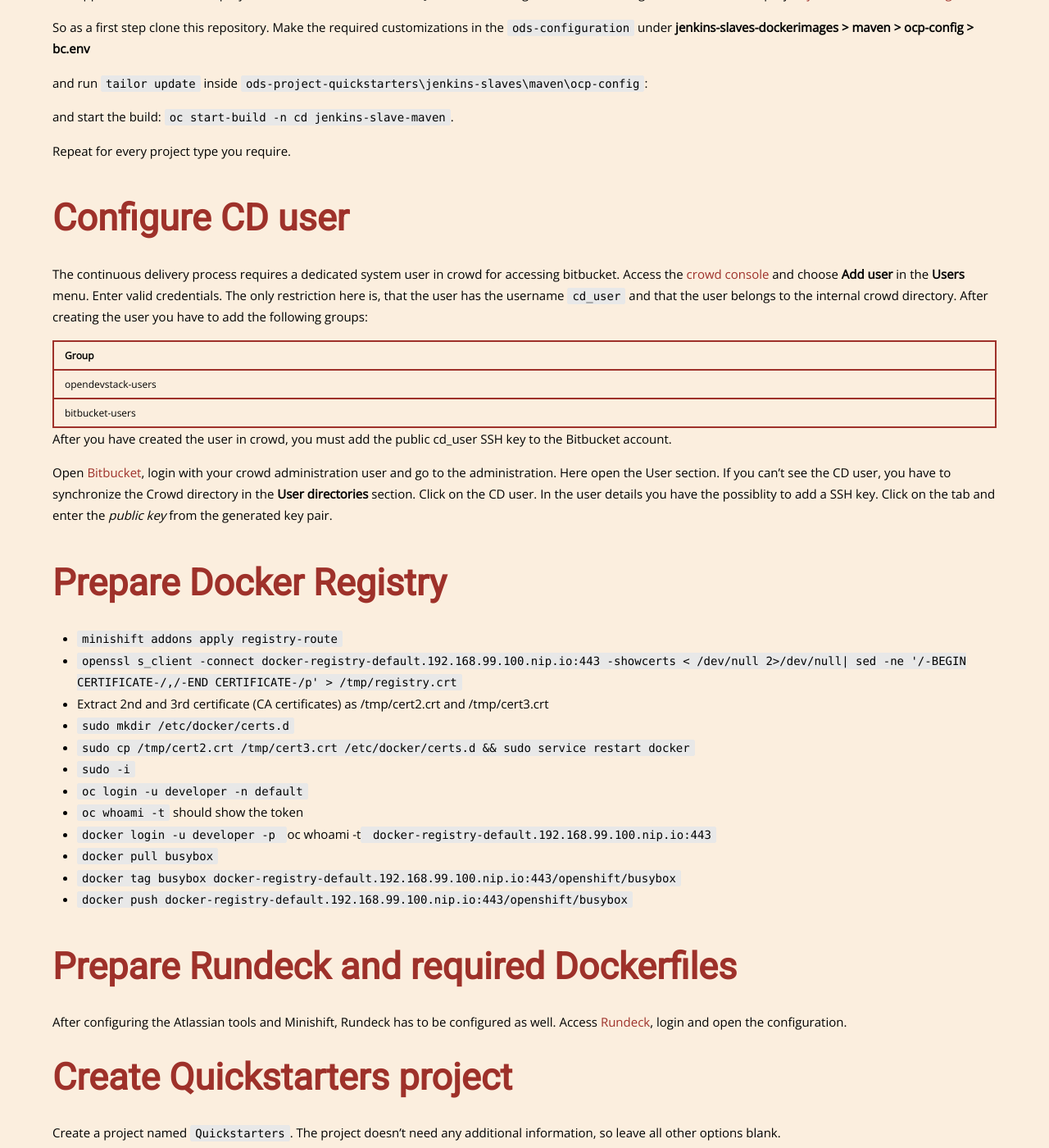
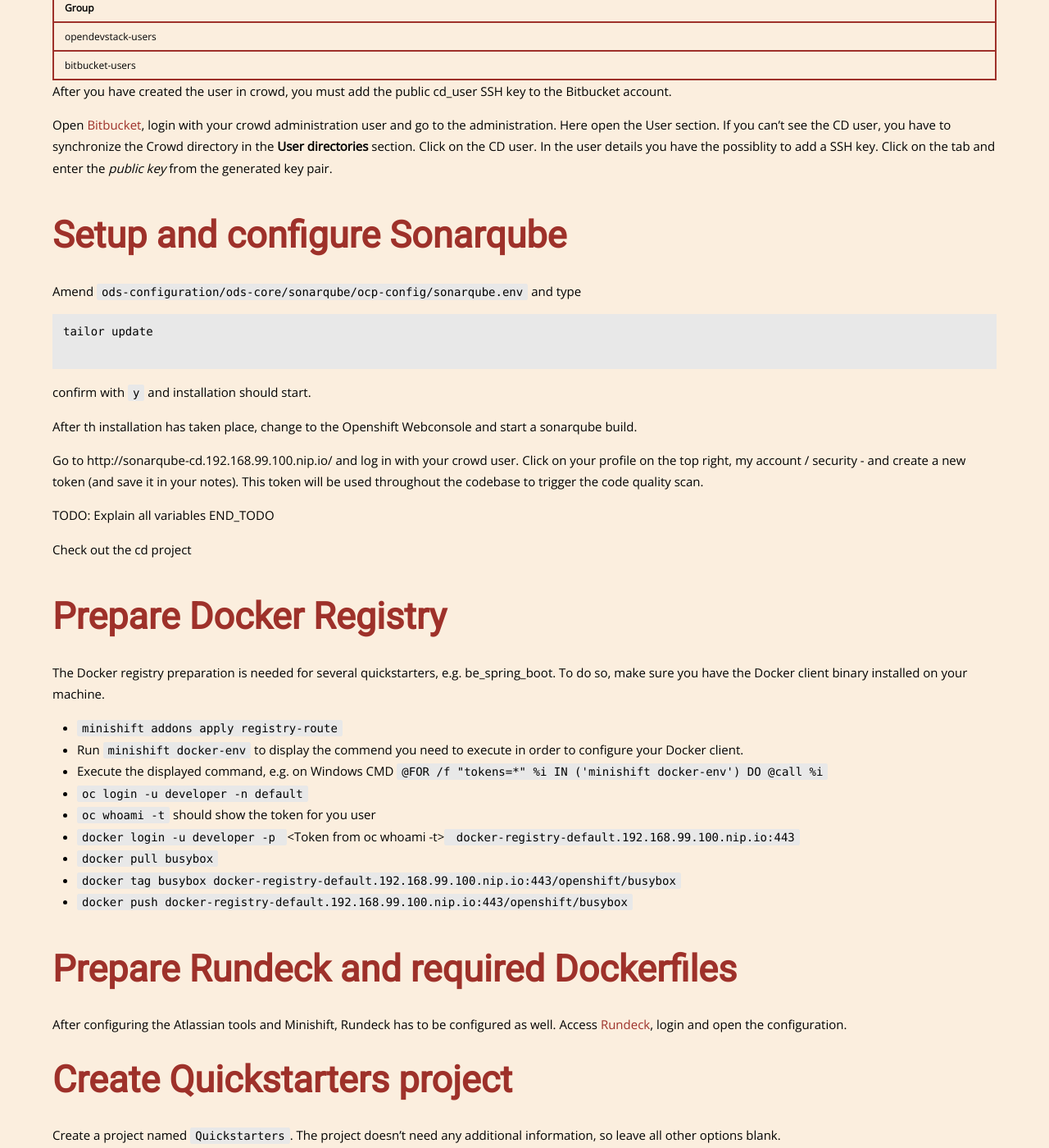
Before and after one commit to opendevstack/opendevstack.github.io, a Jekyll site: the page built from doc/getting-started.md, in a window 1280 px wide and 1400 px high, scrolled down 22827 px. Shown: the whole window at 82% size. Built offline with Jekyll 4.4.1, drawn with Linux system fonts in a browser that asks for light colours; nearby versions of some CDN libraries; our own code applies the rules of GitHub Pages for plain Markdown files; some of the changed text lies outside the part shown.

Commit message:
changed step order and added minishift command to docker registry preparation

````diff
--- a/doc/getting-started.md
+++ b/doc/getting-started.md
@@ -33,9 +33,9 @@
 			- [Install Minishift certificate on Atlassian server](#install-minishift-certificate-on-atlassian-server)
 		- [Setup and Configure Nexus3](#setup-and-configure-nexus3)
 			- [Configure Repository Manager](#configure-repository-manager)
-		- [Setup and Configure Sonarqube](#setup-and-configure-sonarqube)
 		- [Import base templates](#import-base-templates)
 		- [Configure CD user](#configure-cd-user)
+		- [Setup and Configure Sonarqube](#setup-and-configure-sonarqube)
 		- [Configure Rundeck](#configure-rundeck)
 			- [Create Quickstarters project](#create-quickstarters-project)
 			- [Openshift API token](#openshift-api-token)
@@ -668,7 +668,7 @@
 | File | releases         | /nexus-data/blobs/releases         |
 | File | atlassian_public | /nexus-data/blobs/atlassian_public |
 
-After this you will have to create two hosted maven2 repositories and two proxy maven2 repository in the **Repositories** Subsection.
+After this step you will have to create the following repositories in the **Repositories** Subsection.
 
 | Name             | Format | Type   | Online  | Version policy | Layout policy | Storage    | Strict Content Type Validation | Deployment policy | Remote Storage | belongs to group                                                    |
 | ---------------- | ------ | ------ | ------- | -------------- | ------------- | ---------- | ------------------------------ | ----------------- | ------------------------------------------------------------------ | ------------ |
@@ -676,10 +676,10 @@
 | releases         | maven2 | hosted | checked | Release        | Strict        | releases   | checked                        | Disable-redeploy  | | none                                                                   |
 | atlassian_public | maven2 | proxy  | checked | Release        | Strict        | atlassian_public  | checked                 | Disable-redeploy  | https://maven.atlassian.com/content/repositories/atlassian-public/ |
 | jcenter | maven2 | proxy  | checked | Release        | Strict        | default  | checked                 | Disable-redeploy  | https://jcenter.bintray.com | maven-public
-| ivy-releases | maven2 | group  | checked | Release        | permissive | default  | unchecked                 | Disable-redeploy  | |
 | sbt-plugins | maven2 | proxy  | checked | Release        | permissive | default  | unchecked                 | Disable-redeploy  | http://dl.bintray.com/sbt/sbt-plugin-releases/ | ivy-releases
 | sbt-releases | maven2 | proxy  | checked | Release        | permissive | default  | unchecked                 | Disable-redeploy  | https://repo.scala-sbt.org/scalasbt/sbt-plugin-releases | ivy-releases
 | typesafe-ivy-releases | maven2 | proxy  | checked | Release        | permissive | default  | unchecked                 | Disable-redeploy  | https://dl.bintray.com/typesafe/ivy-releases | ivy-releases
+| ivy-releases | maven2 | group  | checked | Release        | permissive | default  | unchecked                 | Disable-redeploy  | |
 
 ##### Configure user and roles
 First disable the anonymous access in the **Security > Anonymous** section.
@@ -709,24 +709,6 @@
 Make this account active and assign role `OpenDevStack-Developer` to this account.
 
 This account is later used for authentication against nexus to pull artifacts during build phase
-
-### Setup and configure Sonarqube
-
-Amend `ods-configuration/ods-core/sonarqube/ocp-config/sonarqube.env`
-and type
-
-``` bash
-tailor update
-
-```
-confirm with `y` and installation should start
-
-Go to http://sonarqube-cd.192.168.99.100.nip.io/ and log in with your crowd user. Click on your profile on the top right, my account / security - and create a new token (and save it in your notes). This token will be used throughout the codebase to trigger the code quality scan.
-
-TODO: Explain all variables
-END_TODO
-
-Check out the cd project
 
 ### Import base templates
 After you have configured Nexus3, import the base templates for OpenShift.
@@ -794,26 +776,41 @@
 Here open the User section. If you can't see the CD user, you have to synchronize the Crowd directory in the **User directories** section.
 Click on the CD user. In the user details you have the possiblity to add a SSH key. Click on the tab and enter the _public key_ from the generated key pair.
 
+### Setup and configure Sonarqube
+
+Amend `ods-configuration/ods-core/sonarqube/ocp-config/sonarqube.env`
+and type
+
+``` bash
+tailor update
+
+```
+confirm with `y` and installation should start.
+
+After th installation has taken place, change to the Openshift Webconsole and start a sonarqube build.
+
+Go to http://sonarqube-cd.192.168.99.100.nip.io/ and log in with your crowd user. Click on your profile on the top right, my account / security - and create a new token (and save it in your notes). This token will be used throughout the codebase to trigger the code quality scan.
+
+TODO: Explain all variables
+END_TODO
+
+Check out the cd project
+
 ### Prepare Docker Registry
 <!-- TODO
 This is required for later for the quickstarters, see, e.g. be_spring_boot.yaml
 -->
-
+ The Docker registry preparation is needed for several quickstarters, e.g. be_spring_boot. To do so, make sure you have the Docker client binary installed on your machine.
 
 * `minishift addons apply registry-route`
-*  `openssl s_client -connect docker-registry-default.192.168.99.100.nip.io:443 -showcerts < /dev/null 2>/dev/null| sed -ne '/-BEGIN CERTIFICATE-/,/-END CERTIFICATE-/p' > /tmp/registry.crt`
-* Extract 2nd and 3rd certificate (CA certificates) as /tmp/cert2.crt and /tmp/cert3.crt
-* `sudo mkdir /etc/docker/certs.d`
-* `sudo cp /tmp/cert2.crt /tmp/cert3.crt /etc/docker/certs.d && sudo service restart docker`
-* `sudo -i`
+* Run `minishift docker-env` to display the commend you need to execute in order to configure your Docker client.
+* Execute the displayed command, e.g. on Windows CMD `@FOR /f "tokens=*" %i IN ('minishift docker-env') DO @call %i`
 * `oc login -u developer -n default`
-* `oc whoami -t` should show the token
-* `docker login -u developer -p `oc whoami -t` docker-registry-default.192.168.99.100.nip.io:443`
+* `oc whoami -t` should show the token for you user
+* `docker login -u developer -p `<Token from oc whoami -t>` docker-registry-default.192.168.99.100.nip.io:443`
 * `docker pull busybox`
 * `docker tag busybox docker-registry-default.192.168.99.100.nip.io:443/openshift/busybox`
 * `docker push docker-registry-default.192.168.99.100.nip.io:443/openshift/busybox`
-
-
 
 <!-- END TODO -->
 
````
